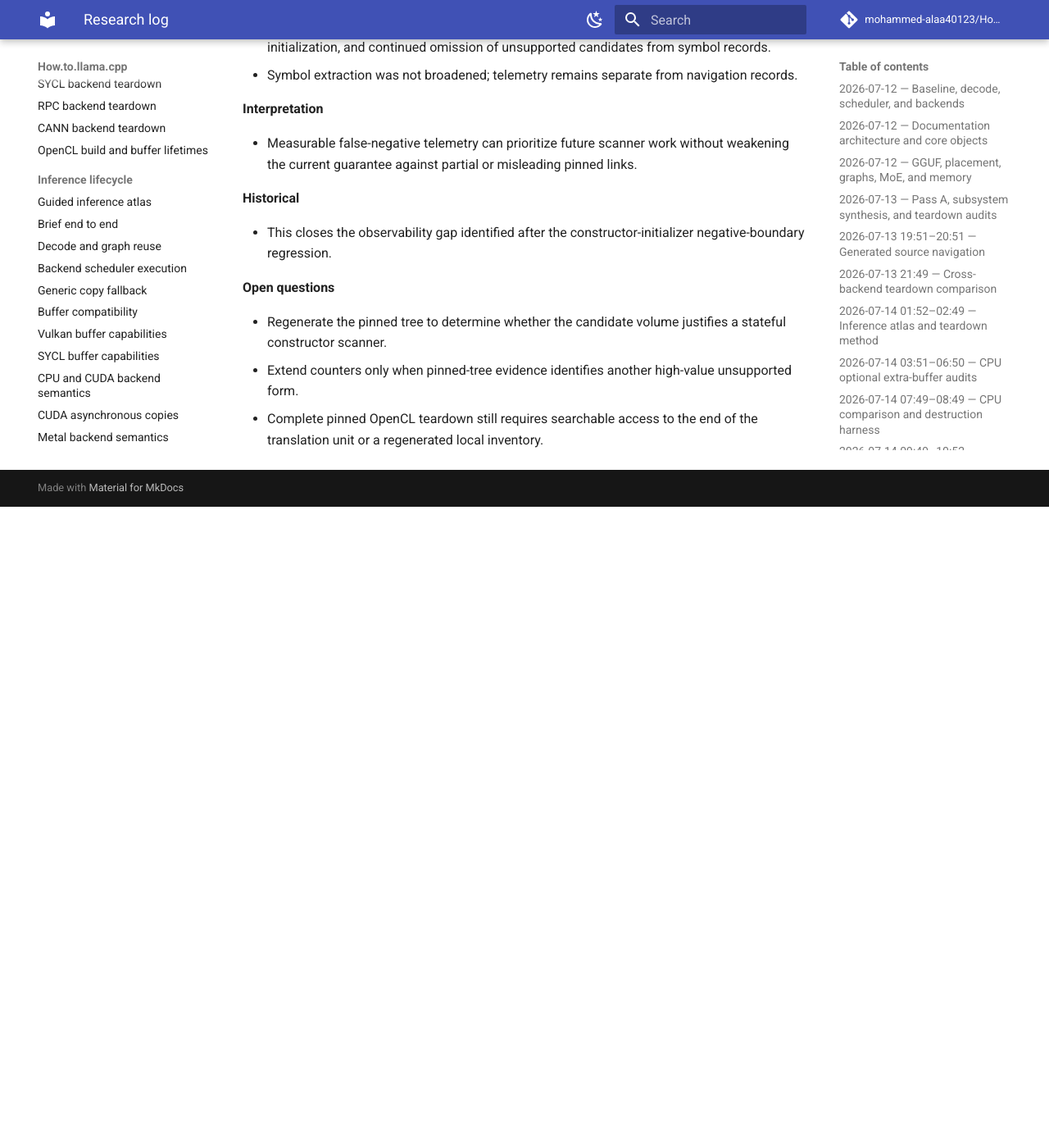
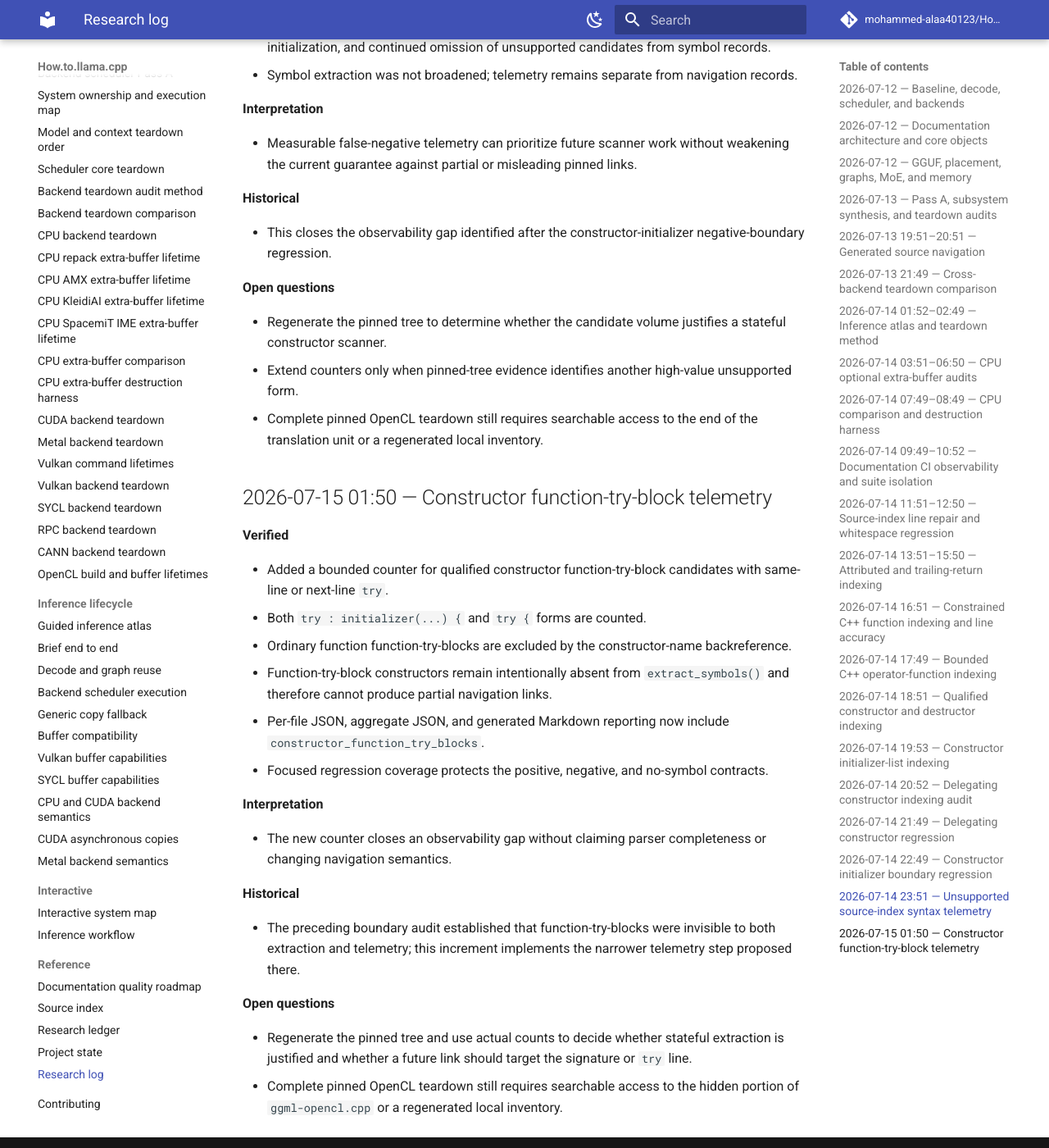
Before and after one commit to mohammed-alaa40123/How.to.llama.cpp, an MkDocs documentation site: the page built from docs/reference/research-log.md, in a window 1280 px wide and 1400 px high, scrolled down 11229 px. Shown: the whole window at 82% size. Built offline with MkDocs 1.6.1 and Material for MkDocs 9.7.7, drawn with Linux system fonts in a browser that asks for light colours; comment, search, counter and statistics services are not loaded; before the commit the page ends 11847 px from its top, so only the background shows below that.

Commit message:
docs: log constructor function-try telemetry

```diff
--- a/docs/reference/research-log.md
+++ b/docs/reference/research-log.md
@@ -335,3 +335,27 @@
 - Regenerate the pinned tree to determine whether the candidate volume justifies a stateful constructor scanner.
 - Extend counters only when pinned-tree evidence identifies another high-value unsupported form.
 - Complete pinned OpenCL teardown still requires searchable access to the end of the translation unit or a regenerated local inventory.
+
+## 2026-07-15 01:50 — Constructor function-try-block telemetry
+
+**Verified**
+
+- Added a bounded counter for qualified constructor function-try-block candidates with same-line or next-line `try`.
+- Both `try : initializer(...) {` and `try {` forms are counted.
+- Ordinary function function-try-blocks are excluded by the constructor-name backreference.
+- Function-try-block constructors remain intentionally absent from `extract_symbols()` and therefore cannot produce partial navigation links.
+- Per-file JSON, aggregate JSON, and generated Markdown reporting now include `constructor_function_try_blocks`.
+- Focused regression coverage protects the positive, negative, and no-symbol contracts.
+
+**Interpretation**
+
+- The new counter closes an observability gap without claiming parser completeness or changing navigation semantics.
+
+**Historical**
+
+- The preceding boundary audit established that function-try-blocks were invisible to both extraction and telemetry; this increment implements the narrower telemetry step proposed there.
+
+**Open questions**
+
+- Regenerate the pinned tree and use actual counts to decide whether stateful extraction is justified and whether a future link should target the signature or `try` line.
+- Complete pinned OpenCL teardown still requires searchable access to the hidden portion of `ggml-opencl.cpp` or a regenerated local inventory.
```
